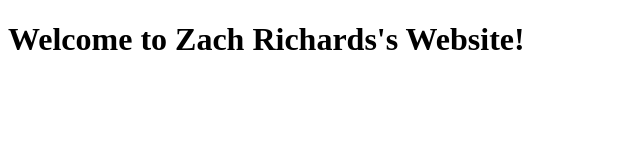
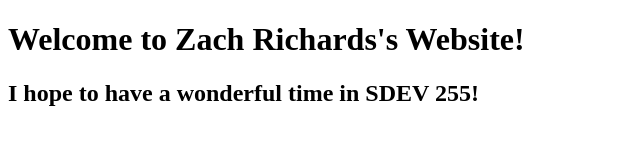
Before and after one commit to Zrichards2/Code-Environment, a plain HTML site: page index.html in a window 1280 px wide. Shown: the whole page, without its empty margins (0-640 px from the left). Drawn offline with Linux system fonts and the light colour scheme.

Commit message:
added an h2 tag - I hope to have a wonderful..."

```diff
--- a/index.html
+++ b/index.html
@@ -10,6 +10,7 @@
 
 <body>
   <h1>Welcome to Zach Richards's Website!</h1>
+  <h2>I hope to have a wonderful time in SDEV 255!</h2>
   <script src="script.js"></script>
 
   <!--
```
